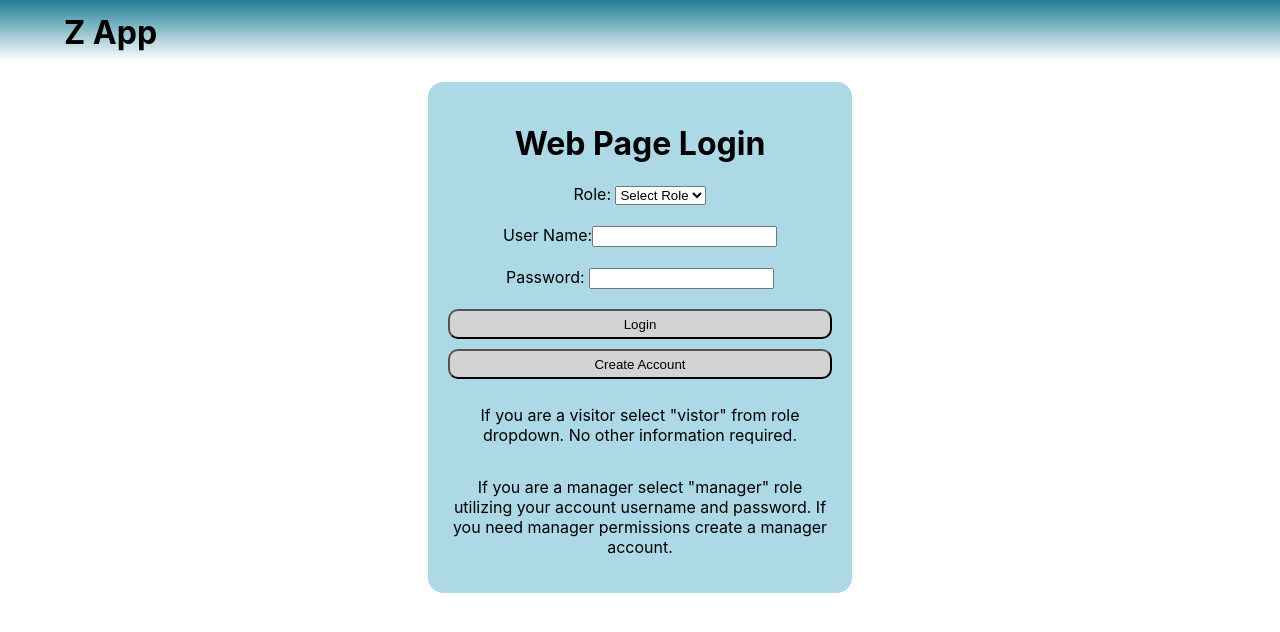
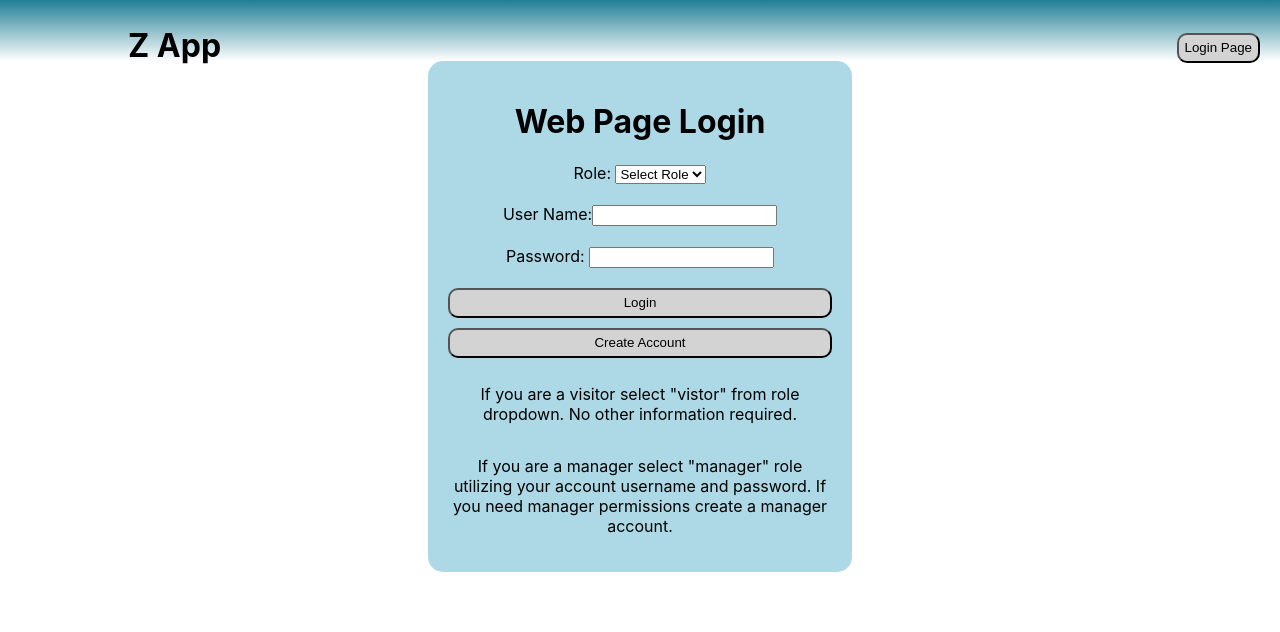
Before and after one commit to WollerChris/App2, a React (Create React App) app in the folder frontend/zfront/: page / in a window 1280 px wide. Shown: the top 632 px of the page. Built offline with nearby package versions, Linux system fonts and the light colour scheme; no server answers.

Commit message:
Added extra return to login page
Just in case it is hard to tell the Z APP logo is also clickable

```diff
--- a/frontend/zfront/src/App.css
+++ b/frontend/zfront/src/App.css
@@ -1,5 +1,15 @@
+.HeaderStyle{
+  display: flex;
+  justify-content: space-between;
+  background: linear-gradient(to bottom, rgba(7, 113, 139, 0.9), rgba(0, 0, 0, 0));
+  margin-top: 0px;
+  height: 6vh;
+  color: black;
+  padding-left: 5vw;
+  padding-top: 1vw;
+}
+
 .HeaderTitle {
-  background: linear-gradient(to bottom, rgba(7, 113, 139, 0.9), rgba(0, 0, 0, 0));
   margin-top: 0px;
   height: 6vh;
   color: black;
@@ -7,3 +17,18 @@
   padding-top: 1vw;
 
 }
+
+.ReturnBtn{
+  height: 30px;
+  margin-bottom: 10px;
+  background-color: lightgrey;
+  border-radius: 10px;
+  margin-top: 20px;
+  margin-right: 20px;
+
+}
+
+.ReturnBtn:hover {
+  cursor: pointer;
+  box-shadow: 0px 10px 25px 0px rgba(0,0,0,0.5);
+}
--- a/frontend/zfront/src/App.js
+++ b/frontend/zfront/src/App.js
@@ -23,6 +23,7 @@ function App() {
 
       <div className='HeaderStyle' id='header'>
             <h1 className='HeaderTitle' id='header-title' onClick={() => navigate('/')}>Z App</h1>
+            <button className='ReturnBtn' onClick={() => navigate(`/`)} >Login Page</button>
       </div>
 
       <AppContext.Provider >
```
